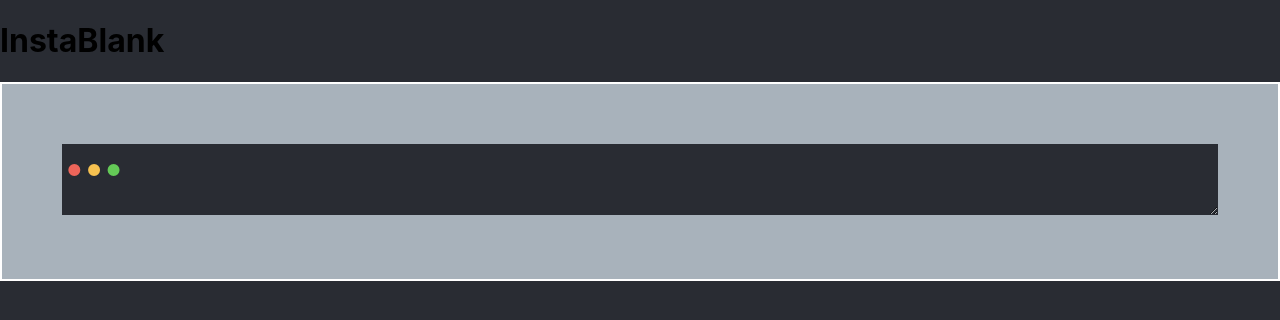
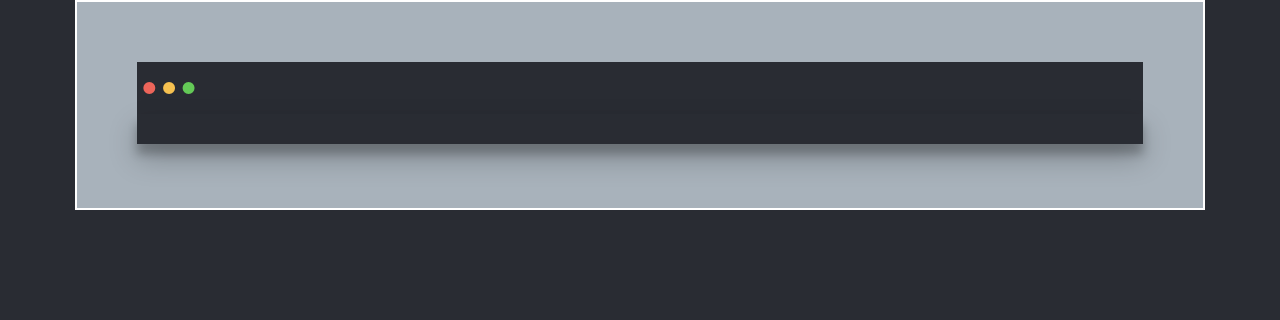
Before and after one commit to Kyun92/instaBlank, a React (Create React App) app: page / in a window 1280 px wide. Shown: the top 320 px of the page. Built offline with nearby package versions, Linux system fonts and the light colour scheme.

Commit message:
Edit style, shadow

```diff
--- a/src/Components/InstaTemplate.js
+++ b/src/Components/InstaTemplate.js
@@ -4,7 +4,6 @@ import TextArea from "./TextArea";
 const InstaTemplate = () => {
   return (
     <div>
-      <h1>InstaBlank</h1>
       <TextArea originText="hello" />
     </div>
   );
--- a/src/Components/TextArea.js
+++ b/src/Components/TextArea.js
@@ -2,30 +2,50 @@ import React, { Component } from "react";
 import TextareaAutosize from "react-textarea-autosize";
 import ReactResizeDetector from "react-resize-detector";
 
+const style = {
+  textarea_container: {
+    border: "2px solid #fff",
+    backgroundColor: "#A8B2BB",
+    margin: "auto 75px"
+  },
+  textarea_box: {
+    margin: "60px"
+  },
+  textarea_dotBox: {
+    display: "flex",
+    backgroundColor: "#292C33"
+  },
+  textarea_input: {
+    backgroundColor: "#292C33",
+    color: "#f8f8f8",
+    border: "none",
+    fontSize: "14px",
+    outline: "none",
+    overflow: "hidden",
+    resize: "none",
+    padding: "7px",
+    boxShadow: "0 14px 28px rgba(0,0,0,0.25), 0 10px 10px rgba(0,0,0,0.22)"
+  }
+};
+
 class TextArea extends Component {
   state = {
-    dotBoxWidth: "50px"
+    dotBoxWidth: undefined
   };
   dotBox = React.createRef();
 
   onResize = () => {
     this.setState({
-      dotBoxWidth: this.dotBox.current.clientWidth - 4
+      dotBoxWidth: this.dotBox.current.clientWidth - 14
     });
   };
 
   render() {
     const { dotBoxWidth } = this.state;
     return (
-      <div style={{ border: "2px solid #fff", backgroundColor: "#A8B2BB" }}>
-        <section style={{ margin: "60px" }}>
-          <div
-            style={{
-              display: "flex",
-              backgroundColor: "#292C33"
-            }}
-            ref={this.dotBox}
-          >
+      <div style={style.textarea_container}>
+        <section style={style.textarea_box}>
+          <div style={style.textarea_dotBox} ref={this.dotBox}>
             <p
               style={{
                 color: "#ED655A",
@@ -41,14 +61,9 @@ class TextArea extends Component {
           </div>
           <TextareaAutosize
             style={{
-              backgroundColor: "#292C33",
-              color: "#f8f8f8",
-              border: "none",
-              outline: "none",
-              overflow: "hidden",
+              ...style.textarea_input,
               width: `${dotBoxWidth}px`
             }}
-
             // value={originText}
           />
           <ReactResizeDetector
```
